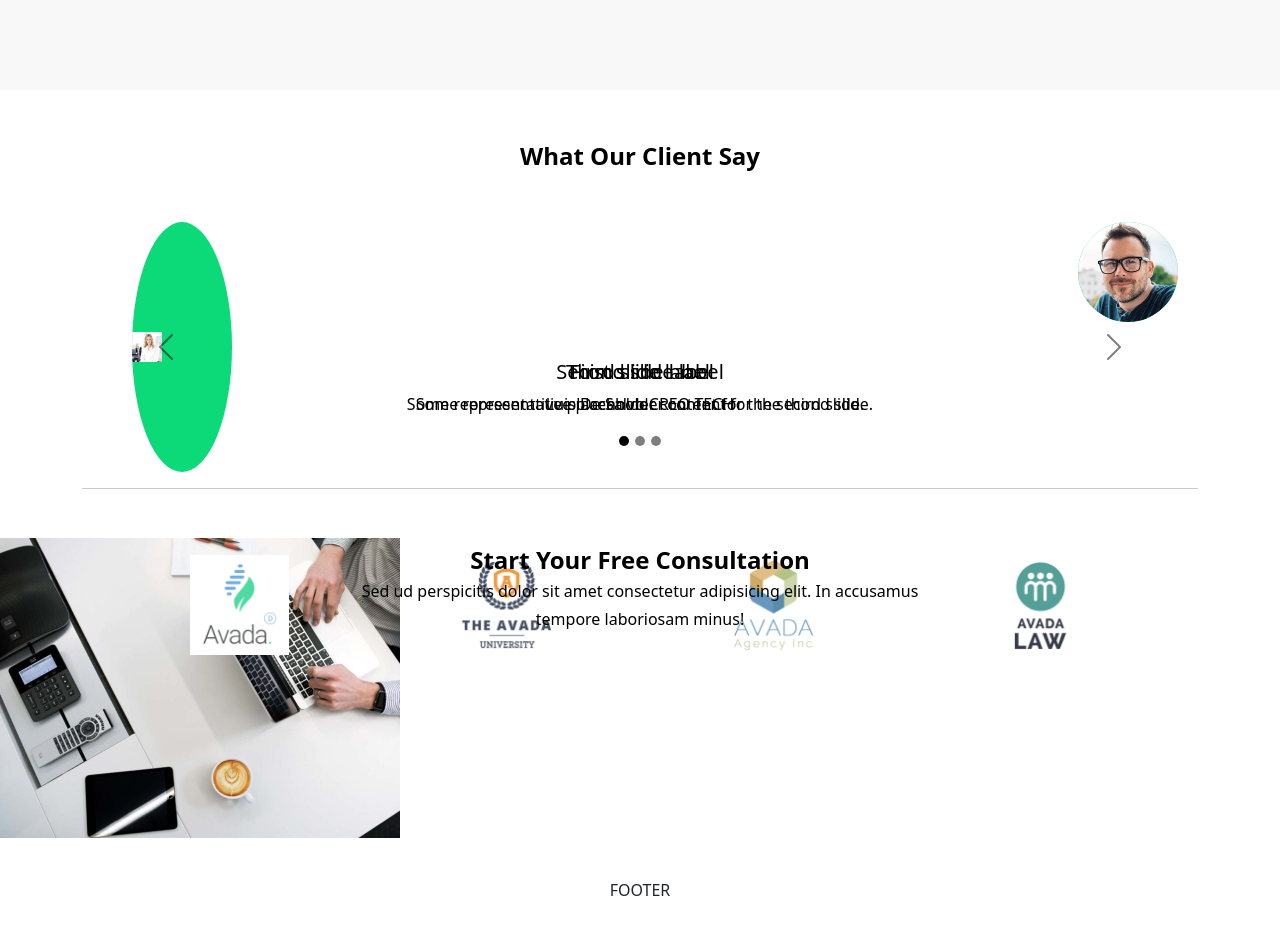
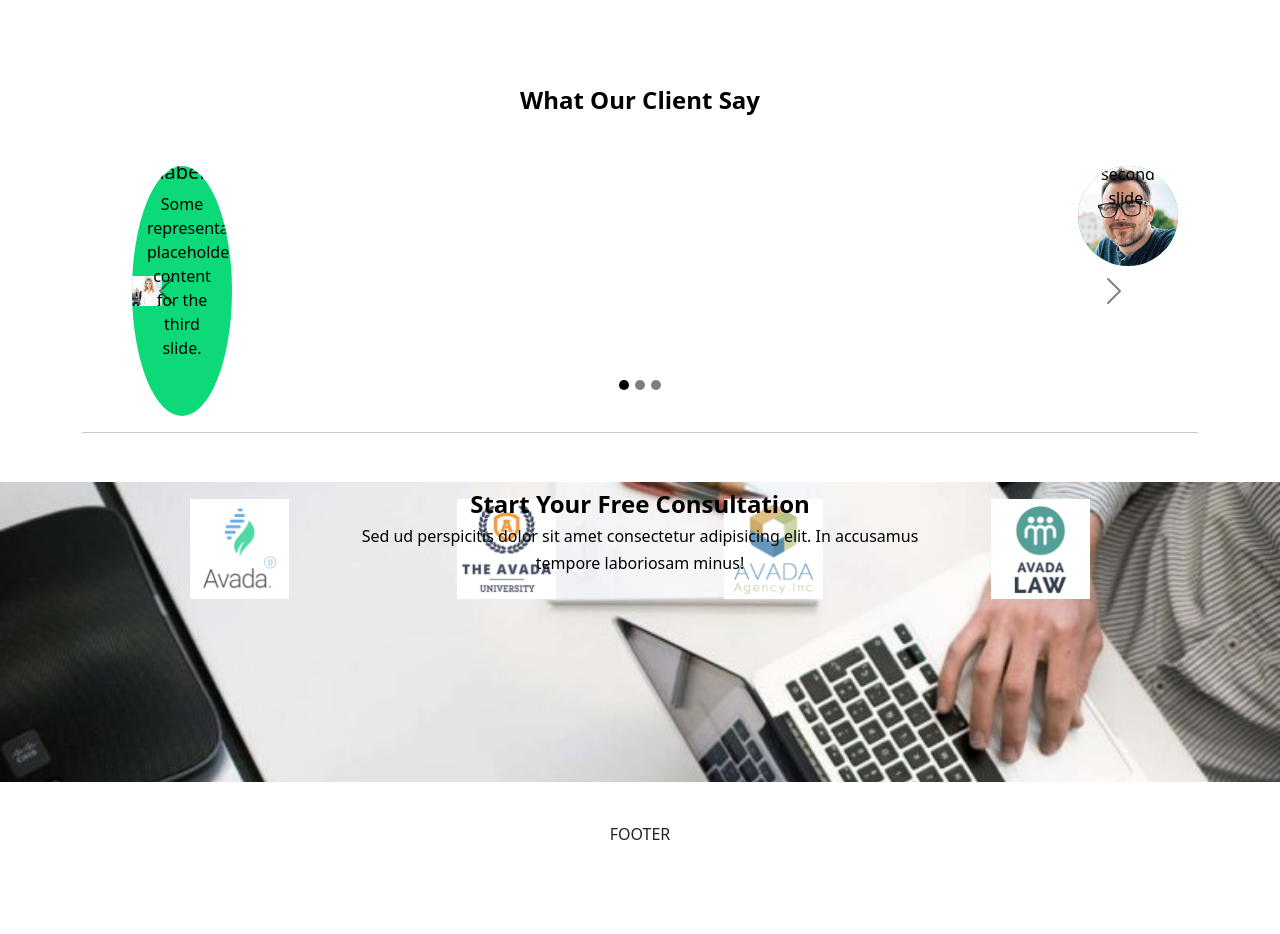
Before and after one commit to SimonaCaruso87/proj-html-vuejs, a Vue app: page / in a window 1280 px wide. Shown: the part 4440-5374 px from the top of the page. After the commit the page ends 5326 px from the top, so only its background shows below. Built offline with nearby package versions, Linux system fonts and the light colour scheme.

Commit message:
Modifiche

```diff
--- a/src/App.vue
+++ b/src/App.vue
@@ -9,6 +9,7 @@ import SectionServiceComponent from './components/SectionServiceComponent.vue';
 import SectionOurWorkComponent from './components/SectionOurWorkComponent.vue';
 import SectionOurPlanComponent from './components/SectionOurPlanComponent.vue';
 import SectionOurNewsComponent from './components/SectionOurNewsComponent.vue';
+import SectionProfessional from './components/SectionProfessional.vue';
 import SectionConsultation from './components/SectionConsultation.vue';
 import axios from 'axios';
 import { store } from './store.js';
@@ -26,6 +27,7 @@ export default{
      SectionOurWorkComponent ,
      SectionOurPlanComponent ,
      SectionOurNewsComponent ,
+     SectionProfessional ,
      SectionConsultation ,
   },
   data(){
@@ -53,6 +55,8 @@ export default{
 
 <SectionOurNewsComponent />
 
+<SectionProfessional />
+
 <SectionConsultation />
 
 <FooterComponent />
--- a/src/components/SectionConsultation.vue
+++ b/src/components/SectionConsultation.vue
@@ -40,29 +40,11 @@ export default{
 section{
     height: 300px;
     background-image: url(../assets/img/case-study-gallery-3-1-800x600.jpg);
-    background-size: contain;
+    background-size: cover;
     background-repeat: no-repeat;
     opacity: rgba(0, 0, 0, 0.527);
+    width: 100%;
 
-
-    // .font-size{
-    //    font-size: 12px;
-    // }
-
-    // .font-section{
-    //     color:orange;
-    //     display: block;
-    //     height: 50px;
-    // }
-
-    // .size{
-    //     text-align: center;
-    //     display:flex;
-    //     flex-wrap: wrap;
-    //     justify-content:center;
-    //     align-items:center;
-    //     padding:15px;
-    // }
 }
 
 </style>
--- a/src/components/SectionOurNewsComponent.vue
+++ b/src/components/SectionOurNewsComponent.vue
@@ -55,6 +55,9 @@ export default{
 </script>
 
 <template>
+    <div>
+
+    </div>
     <section class="section-one p-5">
         <!-- Title Section Main Component Our Work -->
         <div class="text-center text-black p-2">
@@ -79,56 +82,6 @@ export default{
         </div>
     </section>
 
-    <section class="section-two container">
-        <div class="text-center fs-4 fw-bold m-5 text-black">What Our Client Say</div>
-        <div id="carouselExampleDark" class="carousel carousel-dark slide">
-            <div class="carousel-indicators">
-                <button type="button" data-bs-target="#carouselExampleDark" data-bs-slide-to="0" class="active button-circle" aria-current="true" aria-label="Slide 1"></button>
-                <button type="button" data-bs-target="#carouselExampleDark" data-bs-slide-to="1" class="button-circle" aria-label="Slide 2"></button>
-                <button type="button" data-bs-target="#carouselExampleCaptions" data-bs-slide-to="2" class="button-circle" aria-label="Slide 3"></button>
-
-            </div>
-            <div class="carousel-inner height">
-                <div class="carousel-item active profile-pic  d-flex justify-content-center">
-                    <img src="../assets/img/testimonials-1.jpg" class="d-block w-100" alt="testimonials">
-                </div>
-                <div class="carousel-caption d-none d-md-block">
-                    <h5>First slide label</h5>
-                    <p>Luis De Salvo CREO TECH</p>
-                </div>
-                <div class="carousel-item profile-pic  d-flex justify-content-center">
-                    <img src="../assets/img/testimonials-2.jpg" class="d-block w-100" alt="testimonials">
-                </div>
-                <div class="carousel-caption d-none d-md-block">
-                    <h5>Second slide label</h5>
-                    <p>Some representative placeholder content for the second slide.</p>
-                </div>
-                <div class="carousel-item height profile-pic d-flex justify-content-center">
-                    <img src="../assets/img/testimonials-1.jpg" class="d-block w-100" alt="...">
-                </div>
-                <div class="carousel-caption d-none d-md-block">
-                        <h5>Third slide label</h5>
-                        <p>Some representative placeholder content for the third slide.</p>
-                </div>
-            </div>
-            <button class="carousel-control-prev" type="button" data-bs-target="#carouselExampleDark" data-bs-slide="prev">
-                <span class="carousel-control-prev-icon" aria-hidden="true"></span>
-                <span class="visually-hidden">Previous</span>
-            </button>
-            <button class="carousel-control-next" type="button" data-bs-target="#carouselExampleDark" data-bs-slide="next">
-                <span class="carousel-control-next-icon" aria-hidden="true"></span>
-                <span class="visually-hidden">Next</span>
-            </button>
-        </div>
-        <hr class="container">
-        <div class="container d-flex justify-content-between container-logo-partners">
-            <img src="../assets/img/clients_partner_5-200x202.png" alt="client-partners">
-            <img src="../assets/img/clients_partner_6-200x202.png" alt="client-partners">
-            <img src="../assets/img/clients_partner_1-200x202.png" alt="client-partners">
-            <img src="../assets/img/clients_partner_2-200x202.png" alt="client-partners">
-        </div>
-
-    </section>
 
 </template>
 
@@ -138,10 +91,15 @@ export default{
 @use "../assets/scss/main.scss" as *;
 @use "../assets/scss/partials/variables.scss" as*;
 
+
+template{
+    background-color: $second-color-bg;
+    height: 800px;
+}
 // prima section
 .section-one{
-    background-color: $second-color-bg;
-    height: 800px;
+
+
 
     .font-size{
        font-size: 10px;
@@ -162,39 +120,6 @@ export default{
         padding:15px;
     }
 }
-//section two
-.section-two{
 
-    height: 400px;
-    .profile-pic{
-    display: flex;
-    justify-content: center;
-    align-items: center;
-    background-color: #0CD977;
-    height: 100px;
-    width: 100px;
-    overflow: hidden;
-    border-radius: 50%;
-}
 
-.container-logo-partners{
-    height: 200px;
-    width: 1000px;
-    padding: 50px;
-  }
-
-.height{
-    height: 250px;
-    display: flex;
-    justify-content: center;
-    padding-right: 70px;
-}
-
-.button-circle{
-    border-radius: 50%;
-    height: 10px;
-    width: 10px;
-}
-
-}
 </style>
--- /dev/null
+++ b/src/components/SectionProfessional.vue
@@ -0,0 +1,153 @@
+<script>
+
+import { store } from '../store.js';
+import ButtonComponent from './ButtonComponent.vue';
+
+
+export default{
+    name: "SectionOurNewsComponent",
+    components:{
+        ButtonComponent
+    },
+    data(){
+        return{
+          store ,
+
+        }
+    },
+    methods:{
+
+    }
+}
+</script>
+
+<template>
+    <section class="section-two container">
+        <div class="text-center fs-4 fw-bold m-5 text-black">What Our Client Say</div>
+        <div id="carouselExampleDark" class="carousel carousel-dark slide">
+            <div class="carousel-indicators">
+                <button type="button" data-bs-target="#carouselExampleDark" data-bs-slide-to="0" class="active button-circle" aria-current="true" aria-label="Slide 1"></button>
+                <button type="button" data-bs-target="#carouselExampleDark" data-bs-slide-to="1" class="button-circle" aria-label="Slide 2"></button>
+                <button type="button" data-bs-target="#carouselExampleCaptions" data-bs-slide-to="2" class="button-circle" aria-label="Slide 3"></button>
+
+            </div>
+            <div class="carousel-inner height">
+                <div class="carousel-item active profile-pic  d-flex justify-content-center">
+                    <img src="../assets/img/testimonials-1.jpg" class="d-block w-100" alt="testimonials">
+                    <div class="carousel-caption d-none d-md-block">
+                        <h5>First slide label</h5>
+                        <p>Luis De Salvo CREO TECH</p>
+                    </div>
+                </div>
+
+                <div class="carousel-item profile-pic  d-flex justify-content-center">
+                    <img src="../assets/img/testimonials-2.jpg" class="d-block w-100" alt="testimonials">
+                    <div class="carousel-caption d-none d-md-block">
+                    <h5>Second slide label</h5>
+                    <p>Some representative placeholder content for the second slide.</p>
+                </div>
+                </div>
+
+                <div class="carousel-item height profile-pic d-flex justify-content-center">
+                    <img src="../assets/img/testimonials-1.jpg" class="d-block w-100" alt="...">
+                    <div class="carousel-caption d-none d-md-block">
+                        <h5>Third slide label</h5>
+                        <p>Some representative placeholder content for the third slide.</p>
+                    </div>
+                </div>
+
+            </div>
+            <button class="carousel-control-prev" type="button" data-bs-target="#carouselExampleDark" data-bs-slide="prev">
+                <span class="carousel-control-prev-icon" aria-hidden="true"></span>
+                <span class="visually-hidden">Previous</span>
+            </button>
+            <button class="carousel-control-next" type="button" data-bs-target="#carouselExampleDark" data-bs-slide="next">
+                <span class="carousel-control-next-icon" aria-hidden="true"></span>
+                <span class="visually-hidden">Next</span>
+            </button>
+        </div>
+        <hr class="container">
+        <div class="container d-flex justify-content-between container-logo-partners">
+            <img src="../assets/img/clients_partner_5-200x202.png" alt="client-partners">
+            <img src="../assets/img/clients_partner_6-200x202.png" alt="client-partners">
+            <img src="../assets/img/clients_partner_1-200x202.png" alt="client-partners">
+            <img src="../assets/img/clients_partner_2-200x202.png" alt="client-partners">
+        </div>
+
+    </section>
+
+
+
+
+</template>
+
+<style lang="scss" scoped>
+
+@use "../assets/scss/partials/mixins" as *;
+@use "../assets/scss/main.scss" as *;
+@use "../assets/scss/partials/variables.scss" as*;
+
+
+template{
+    background-color: $second-color-bg;
+    height: 800px;
+}
+// prima section
+.section-one{
+
+
+    .font-size{
+       font-size: 10px;
+    }
+
+    .fs-7{
+
+        font-size: 12px;
+        padding: 10px;
+    }
+
+    .size{
+        text-align: center;
+        display:flex;
+        flex-wrap: wrap;
+        justify-content:center;
+        align-items:center;
+        padding:15px;
+    }
+}
+//section two
+.section-two{
+
+    height: 400px;
+    .profile-pic{
+    display: flex;
+    justify-content: center;
+    align-items: center;
+    background-color: #0CD977;
+    height: 100px;
+    width: 100px;
+    overflow: hidden;
+    border-radius: 50%;
+}
+
+.container-logo-partners{
+    height: 200px;
+    width: 1000px;
+    padding: 50px;
+  }
+
+.height{
+    height: 250px;
+    display: flex;
+    justify-content: center;
+    padding-right: 70px;
+}
+
+.button-circle{
+    border-radius: 50%;
+    height: 10px;
+    width: 10px;
+}
+
+}
+</style>
```
